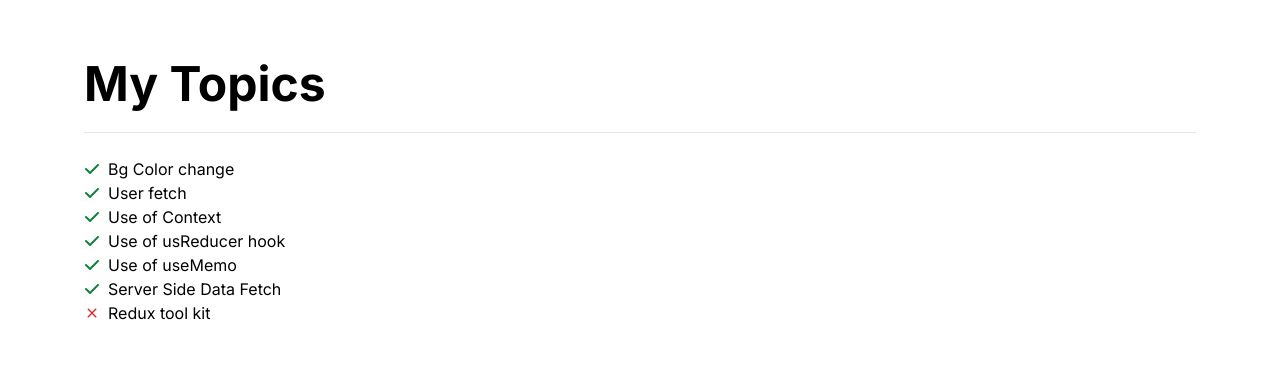
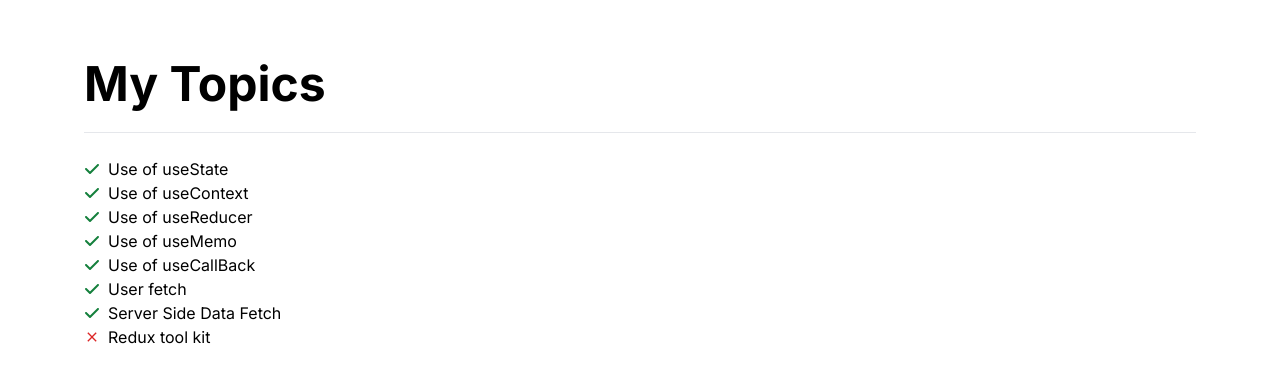
Before and after one commit to mdirshad007/myclass, a Next.js app: page / in a window 1280 px wide. Shown: the top 382 px of the page. Built offline with nearby package versions, Linux system fonts and the light colour scheme.

Commit message:
add useCallBack Hook

```diff
--- a/app/components/ToDoList/ToDoList.jsx
+++ b/app/components/ToDoList/ToDoList.jsx
@@ -7,19 +7,23 @@
   return (
     <ul>
       <Link href="/change-background">
-        <TaskDone taskName="Bg Color change" />
+        <TaskDone taskName="Use of useState" />
+      </Link>
+
+      <Link href="/test-context">
+        <TaskDone taskName="Use of useContext" />{" "}
+      </Link>
+      <Link href="/use-reducer-hook">
+        <TaskDone taskName="Use of useReducer" />{" "}
+      </Link>
+      <Link href="/use-memo">
+        <TaskDone taskName="Use of useMemo" />{" "}
+      </Link>
+      <Link href="/use-callback">
+        <TaskDone taskName="Use of useCallBack" />{" "}
       </Link>
       <Link href="/users">
         <TaskDone taskName="User fetch" />{" "}
-      </Link>
-      <Link href="/test-context">
-        <TaskDone taskName="Use of Context" />{" "}
-      </Link>
-      <Link href="/use-reducer-hook">
-        <TaskDone taskName="Use of usReducer hook" />{" "}
-      </Link>
-      <Link href="/use-memo">
-        <TaskDone taskName="Use of useMemo" />{" "}
       </Link>
       <Link href="/server-side-api-data">
         <TaskDone taskName="Server Side Data Fetch" />{" "}
--- /dev/null
+++ b/app/use-callback/ChildA.jsx
@@ -0,0 +1,8 @@
+"use client";
+import React, { memo } from "react";
+
+function ChildA() {
+  console.log("Inside Child A");
+  return <div>ChildA</div>;
+}
+export default memo(ChildA);
--- /dev/null
+++ b/app/use-callback/page.jsx
@@ -0,0 +1,23 @@
+"use client";
+import React, { useCallback, useState } from "react";
+import ChildA from "./ChildA";
+
+export default function Page() {
+  const [count, setCount] = useState(0);
+  const insideValue = useCallback(() => {
+    return "hello world";
+  }, []);
+  return (
+    <div className="max-w-[960px] mx-auto py-8 text-center">
+      <ChildA insideValue={insideValue} />
+      <h2 className="text-center">{count}</h2>
+      <button
+        onClick={() => {
+          setCount(count + 1);
+        }}
+      >
+        Add Count
+      </button>
+    </div>
+  );
+}
```
